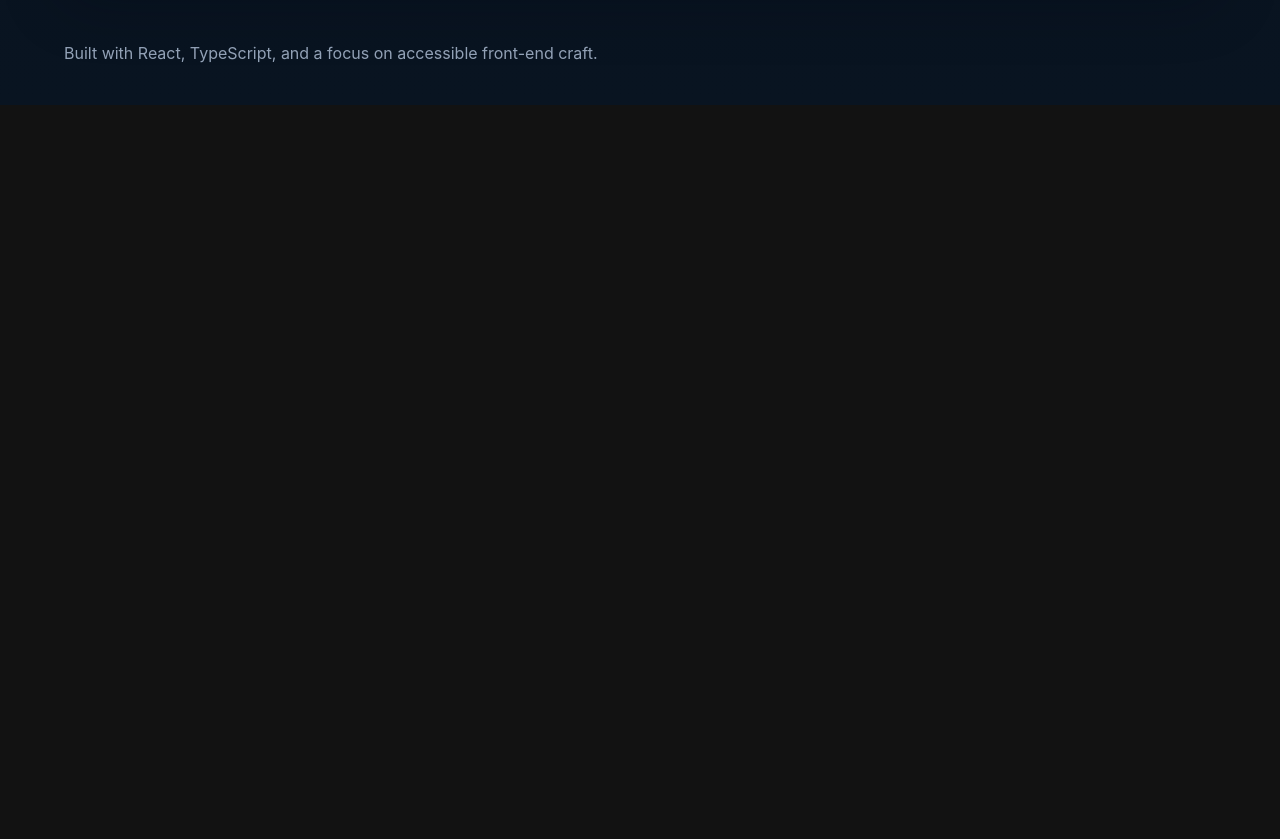
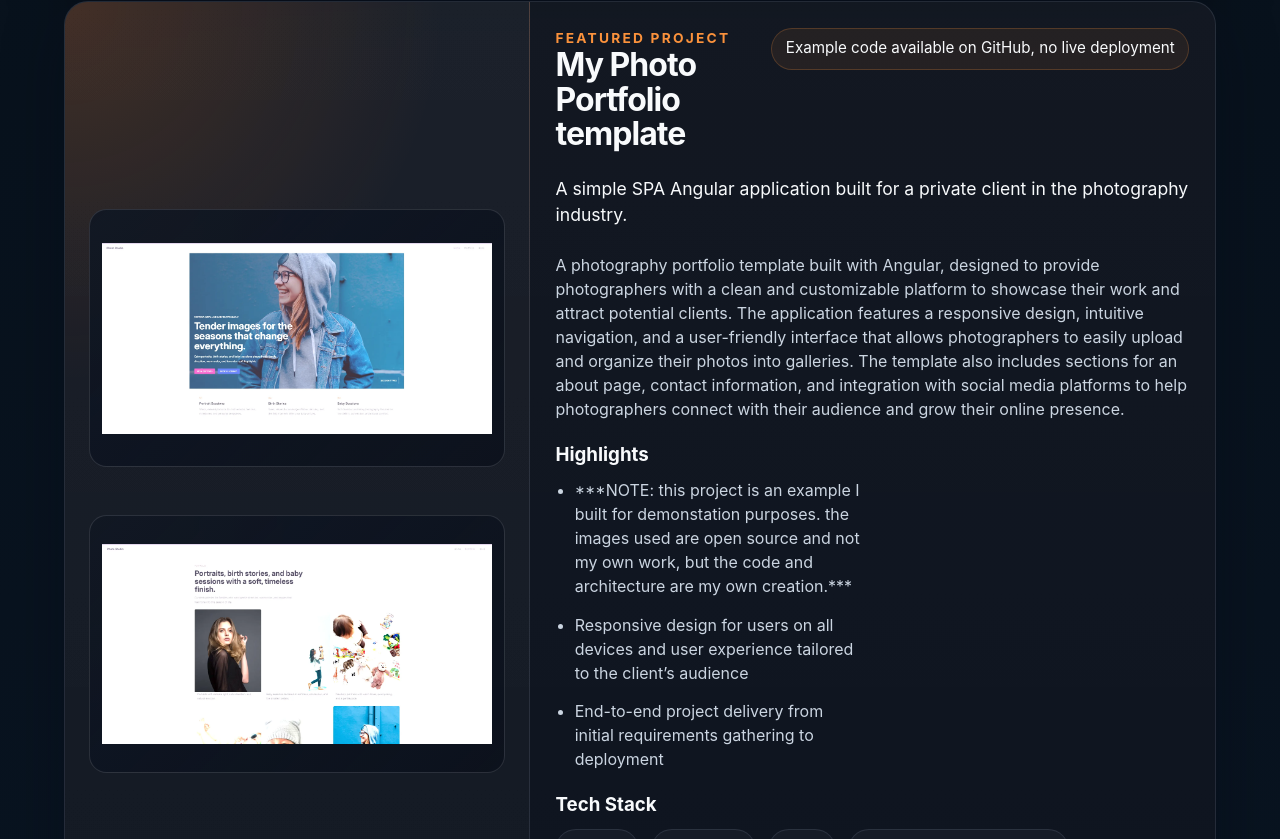
Before and after one commit to alexstack012/portfolio, a React (Vite) app: page /projects in a window 1280 px wide. Shown: the part 2781-3620 px from the top of the page. Before the commit the page ends 2886 px from the top, so only its background shows below. Built offline with nearby package versions, Linux system fonts and the light colour scheme.

Commit message:
updated projects

```diff
--- a/src/data/siteContent.ts
+++ b/src/data/siteContent.ts
@@ -1,6 +1,8 @@
 import dashboardScreenshot from '../assets/images/dash.webp'
 import loginScreenshot from '../assets/images/login.webp'
 import aginspireScreenshot from '../assets/images/aginspireScreenshot.webp'
+import photographyPortfolioScreenshot1 from '../assets/images/photoport1.webp'
+import photographyPortfolioScreenshot2 from '../assets/images/photoport2.webp'
 
 //this might be overkill for a simple portfolio, but it seemed right to keep content together and separate from presentation logic.
 
@@ -143,5 +145,34 @@ export const featuredProjects = [
         alt: 'Aginspire homepage showing educational resources for agriculture',
       },
     ],
+  },
+  {
+    name: 'My Photo Portfolio template',
+    status: 'Example code available on GitHub, no live deployment',
+    summary: 'A simple SPA Angular application built for a private client in the photography industry.',
+    description:
+      'A photography portfolio template built with Angular, designed to provide photographers with a clean and customizable platform to showcase their work and attract potential clients. The application features a responsive design, intuitive navigation, and a user-friendly interface that allows photographers to easily upload and organize their photos into galleries. The template also includes sections for an about page, contact information, and integration with social media platforms to help photographers connect with their audience and grow their online presence.',
+    stack: ['Angular', 'TypeScript', 'SCSS', 'Hosting via client-provided'],
+    // outcomes: [
+    //   'Delivered a polished, user-friendly SPA that met the client’s requirements and timeline',
+    //   'Implemented responsive design to ensure accessibility across devices',
+    // ],
+    highlights: [
+      '***NOTE: this project is an example I built for demonstation purposes. the images used are open source and not my own work, but the code and architecture are my own creation.***',
+      'Responsive design for users on all devices and user experience tailored to the client’s audience',
+      'End-to-end project delivery from initial requirements gathering to deployment',
+    ],
+    repositoryHref: 'https://github.com/alexstack012/photography-portfolio',
+    repositoryPrivate: false,
+    screenshots: [
+      {
+        src: photographyPortfolioScreenshot1,
+        alt: 'Photography portfolio template showing a grid of featured images',
+      },
+      {
+        src: photographyPortfolioScreenshot2,
+        alt: 'Photography portfolio template displaying a detailed image view',
+      },
+    ],
   }
 ]
--- a/src/pages/Projects.tsx
+++ b/src/pages/Projects.tsx
@@ -64,14 +64,16 @@ export default function Projects() {
               <p>{project.description}</p>
 
               <div className="project-card__meta">
+                {project.outcomes ?
                 <section className="project-card__panel">
                   <h3>Key outcomes</h3>
                   <ul className="bullet-list">
-                    {project.outcomes.map((item) => (
+                    {project.outcomes?.map((item) => (
                       <li key={item}>{item}</li>
                     ))}
                   </ul>
                 </section>
+                : null}
 
                 <section className="project-card__panel">
                   <h3>Highlights</h3>
@@ -84,7 +86,7 @@ export default function Projects() {
               </div>
 
               <section className="project-card__panel">
-                <h3>Stack</h3>
+                <h3>Tech Stack</h3>
                 <div className="tag-row">
                   {project.stack.map((item) => (
                     <span key={item} className="tag">
```
Also changed, not shown: src/assets/images/photoport1.webp (added), src/assets/images/photoport2.webp (added).
